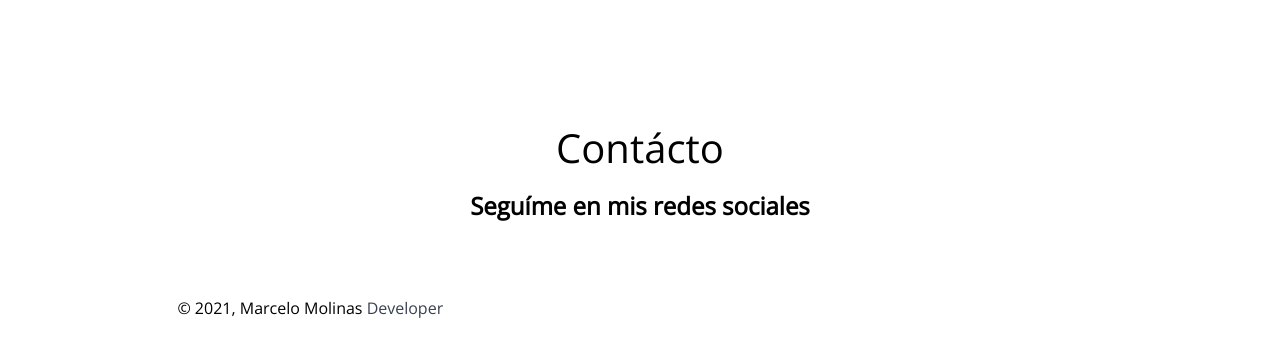
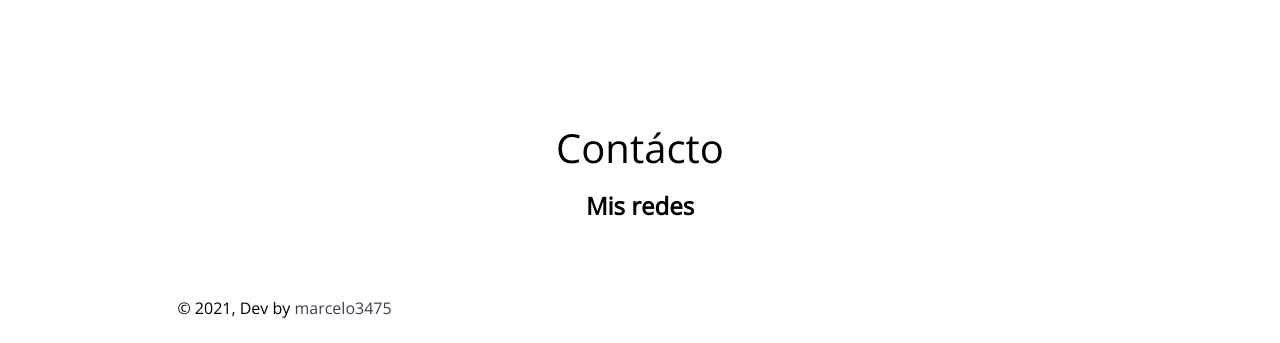
Before and after one commit to Marcelo-Molinas/cristianblog, a Gatsby site: page / in a window 1280 px wide. Shown: the part 822-1165 px from the top of the page. Built offline with nearby package versions, Linux system fonts and the light colour scheme; Gatsby itself is replaced by a stand-in of ours.

Commit message:
some changes on readme files

```diff
--- a/src/components/layout.js
+++ b/src/components/layout.js
@@ -39,9 +39,9 @@ const Layout = ({ children }) => {
             marginTop: `2rem`,
           }}
         >
-          © {new Date().getFullYear()}, Marcelo Molinas
+          © {new Date().getFullYear()}, Dev by
           {` `}
-          <a href="https://github.com/marcelo3475">Developer</a>
+          <a href="https://github.com/marcelo3475">marcelo3475</a>
         </footer>
       </div>
     </>
--- a/src/pages/index.js
+++ b/src/pages/index.js
@@ -42,10 +42,8 @@ const IndexPage = () => (
 
         <section id="about">
           <h1>Contácto</h1>
-                <p>
-                </p>
 
-          <h2>Seguíme en mis redes sociales</h2>
+          <h2>Mis redes</h2>
 
         </section>
 
```
Also changed, not shown: README.md (deleted), readme.txt (added), 1 other file.
